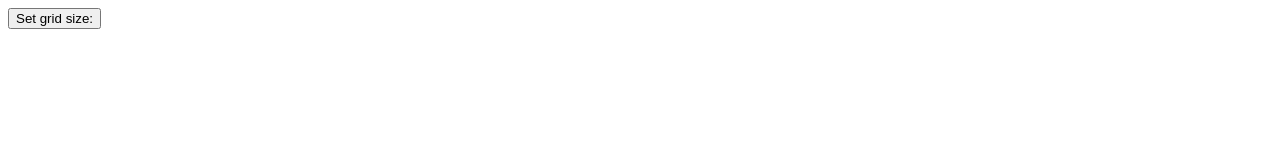
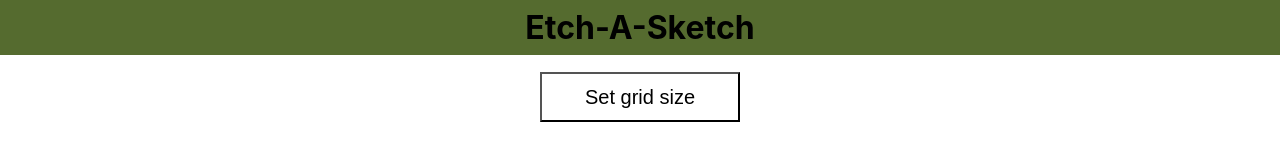
Before and after one commit to alfaeridani/etch-a-sketch, a plain HTML site: page index.html in a window 1280 px wide. Drawn offline with Linux system fonts and the light colour scheme.

Commit message:
Modify UI and some text

```diff
--- a/etchasketch.js
+++ b/etchasketch.js
@@ -5,12 +5,12 @@ squareNumber.addEventListener('click', () => {
     while (container.firstChild) {
         container.removeChild(container.firstChild);
     }
-    height = prompt("How tall you want the grid to be? (1-100)", "20");
-    width = prompt("How tall you want the grid to be? (1-100)", "20");
+    height = prompt("How tall? (1-100)", "20");
+    width = prompt("How wide? (1-100)", "20");
     while (height > 100 || width > 100 || height < 1 || width < 1) {
         alert("Height and width must be higher than 0 and lower than 100.");
-        height = prompt("How tall you want the grid to be? (Max. 100)", "20");
-        width = prompt("How tall you want the grid to be? (Max. 100)", "20");
+        height = prompt("How tall? (Max. 100)", "20");
+        width = prompt("How wide? (Max. 100)", "20");
     }
     createNewGrid(height, width);
 });
--- a/index.html
+++ b/index.html
@@ -7,7 +7,8 @@
     <title>Etch-A-Sketch</title>
 </head>
 <body>
-    <button type="button" id="squareNumber">Set grid size:</button>
+    <h1>Etch-A-Sketch</h1>
+    <button type="button" id="squareNumber">Set grid size</button>
     <div id="container"></div>
     <script src="./etchasketch.js"></script>
 </body>
--- a/styles.css
+++ b/styles.css
@@ -1,4 +1,34 @@
+* {
+    margin: 0;
+}
+
+body {
+    font-family: -apple-system, BlinkMacSystemFont, 'Segoe UI', Roboto, Oxygen, Ubuntu, Cantarell, 'Open Sans', 'Helvetica Neue', sans-serif;
+    height: 100vh;
+    display: flex;
+    flex-direction: column;
+    /* justify-content: center;
+    align-items: center; */
+    gap: 5px;
+}
+
+h1 {
+    background-color: darkolivegreen;
+    text-align: center;
+    padding: 8px;
+}
+
+#squareNumber {
+    background-color: white;
+    font-size: 20px;
+    height: 50px;
+    width: 200px;
+    align-self: center;
+    margin: 12px 0;
+}
+
 #container {
+    align-self: center;
     display: flex;
     flex-direction: column;
     gap: 1px;
```
